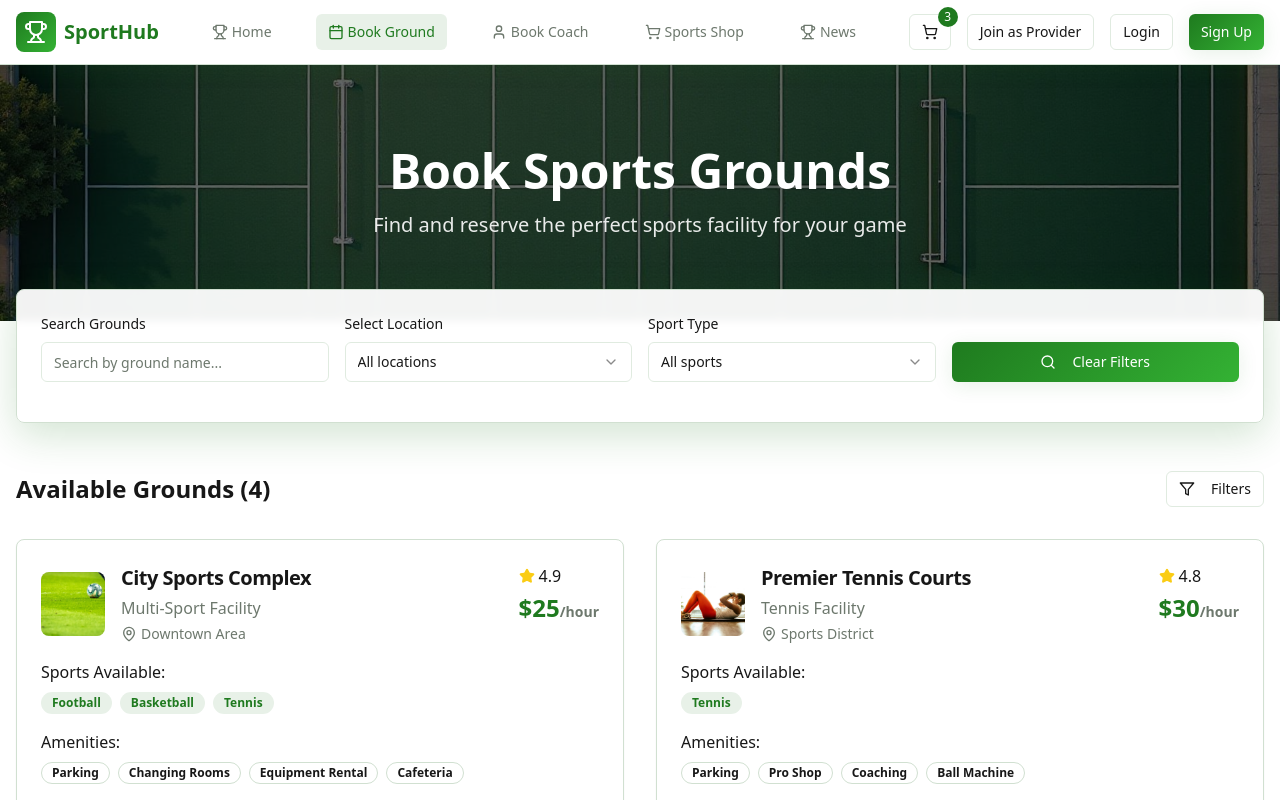
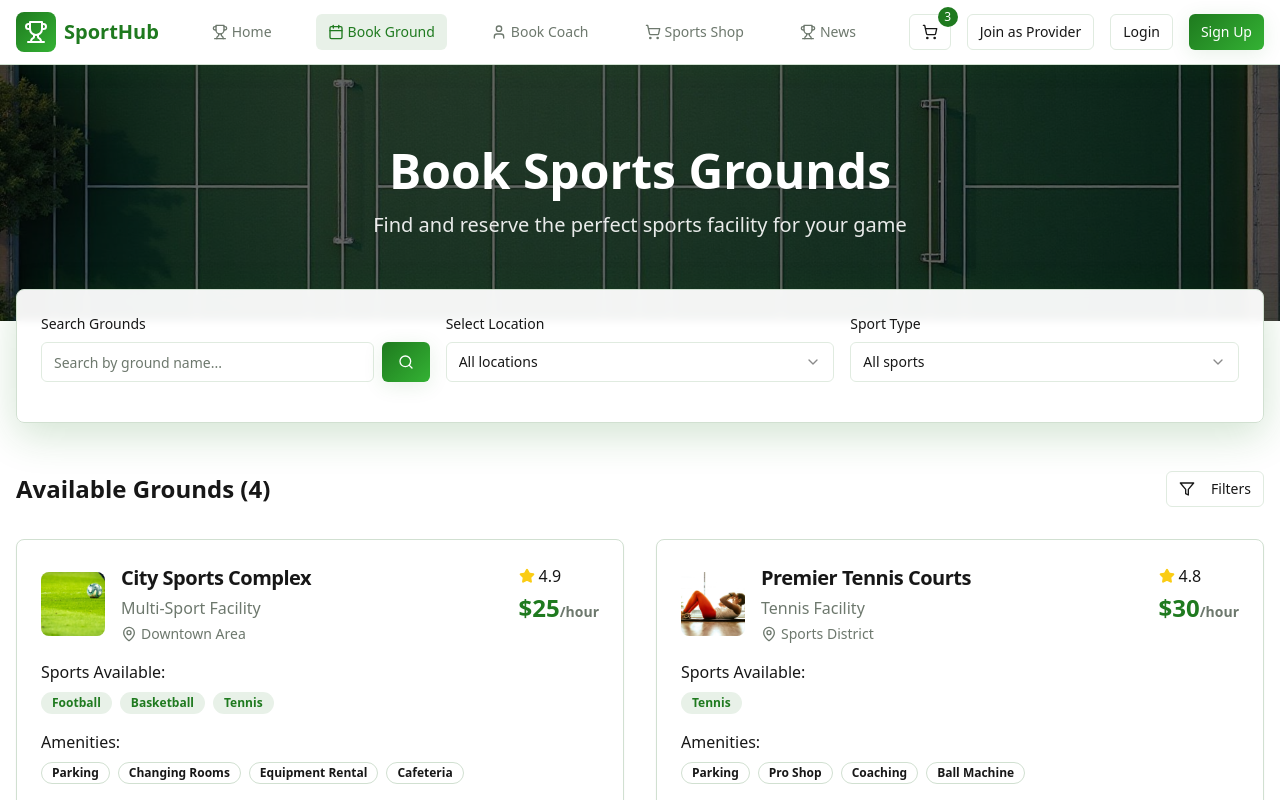
Before and after one commit to RavinduIT/green-field-arena-hub, a React (Vite) app: page /book-ground in a window 1280 px wide. Shown: the top 800 px of the page. Built offline with nearby package versions, Linux system fonts and the light colour scheme.

Commit message:
Fix: Remove redundant button
Removed the "Clear Filters" button from the `BookGround.tsx` page as it was deemed unnecessary. The search functionality remains intact, with the search bar and its associated button now positioned closely together for improved usability.

```diff
--- a/src/pages/BookGround.tsx
+++ b/src/pages/BookGround.tsx
@@ -101,18 +101,23 @@ const BookGround = () => {
       <div className="container mx-auto px-4 -mt-8 relative z-10">
         <Card className="shadow-strong bg-card/95 backdrop-blur-sm">
           <CardContent className="p-6">
-            <div className="grid md:grid-cols-4 gap-4 mb-4">
+            <div className="grid md:grid-cols-3 gap-4 mb-4">
               <div>
                 <label className="block text-sm font-medium text-card-foreground mb-2">
                   Search Grounds
                 </label>
+                <div className="flex gap-2">
                   <Input
                     type="text"
                     placeholder="Search by ground name..."
                     value={searchQuery}
                     onChange={(e) => setSearchQuery(e.target.value)}
-                  className="w-full"
+                    className="flex-1"
                   />
+                  <Button className="bg-gradient-primary">
+                    <Search className="h-4 w-4" />
+                  </Button>
+                </div>
               </div>
               <div>
                 <label className="block text-sm font-medium text-card-foreground mb-2">
@@ -149,20 +154,6 @@ const BookGround = () => {
                     ))}
                   </SelectContent>
                 </Select>
-              </div>
-              <div className="flex items-end">
-                <Button
-                  className="w-full bg-gradient-primary"
-                  onClick={() => {
-                    // Clear all filters to show all results
-                    setSearchQuery('');
-                    setSelectedLocation('');
-                    setSelectedSport('');
-                  }}
-                >
-                  <Search className="mr-2 h-4 w-4" />
-                  Clear Filters
-                </Button>
               </div>
             </div>
           </CardContent>
```
Lines whose indentation alone changed are shown as unchanged.
